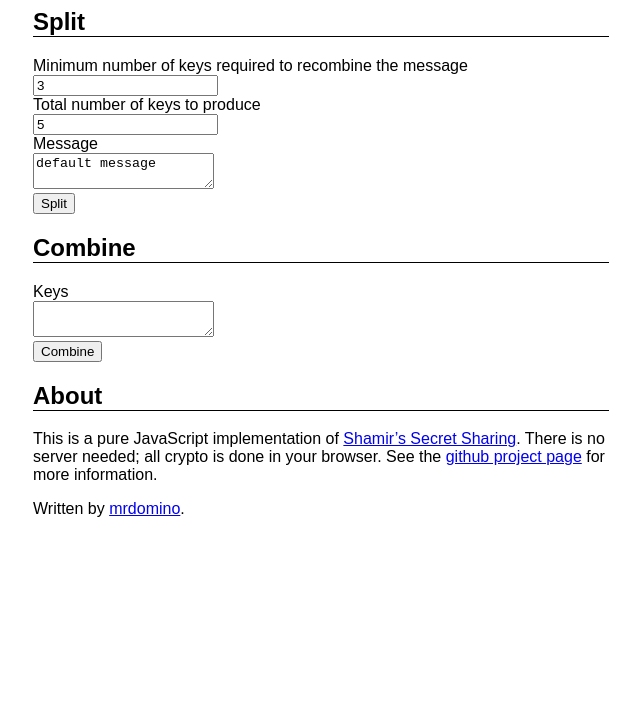
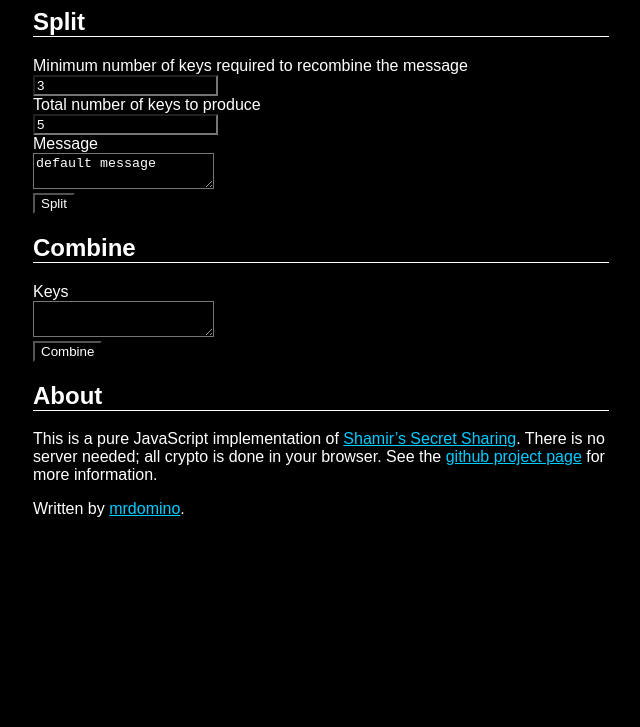
Before and after one commit to mrdomino/lockbox, a plain HTML site: page app.html in a window 1280 px wide. Shown: the part 73-800 px from the top of the page, without its empty margins (319-959 px from the left). Drawn offline with Linux system fonts and the light colour scheme; a script that the page names is missing.

Commit message:
Use a white-on-black theme

```diff
--- a/app.html
+++ b/app.html
@@ -3,9 +3,12 @@
 <title>SSSS Lockbox</title>
 <script src="app-compiled.js"></script>
 <style>
+  html { background: #000; color: #fff; border-color: #fff }
+  a { color: #0cf }
+  textarea, input { color: #fff; background: #000 }
   html { font-family: sans-serif }
   body { max-width: 6in; margin: auto }
-  h1, h2 { border-bottom: 1px solid black }
+  h1, h2 { border-bottom: 1px solid }
   label, input { display: block }
 </style>
 <h1><abbr title="Shamir’s Secret Sharing Scheme">SSSS</abbr> Lockbox</h1>
```
